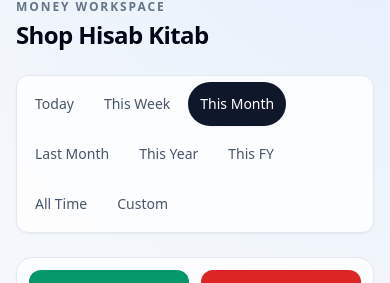
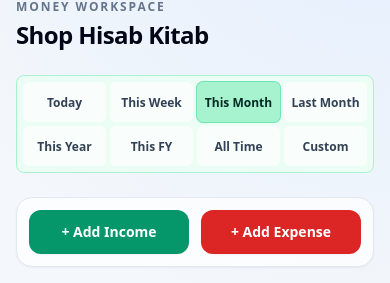
Before and after one commit to AVI5211/aviraj-personal-agent, a Next.js app in the folder app/: page /shop in a window 390 px wide. Shown: the part 170-453 px from the top of the page. Built offline with nearby package versions, Linux system fonts and the light colour scheme; no server answers.

Commit message:
Refine mobile period filter design

```diff
--- a/app/src/components/PeriodFilter.tsx
+++ b/app/src/components/PeriodFilter.tsx
@@ -31,16 +31,17 @@ export function PeriodFilter({
   onCustomToChange,
 }: PeriodFilterProps) {
   return (
-    <div className="flex flex-wrap items-center gap-1.5 rounded-xl border border-slate-200 bg-white/80 p-1.5 shadow-sm">
+    <div className="grid grid-cols-4 gap-1 rounded-lg border border-emerald-200 bg-emerald-50 p-1.5 sm:flex sm:flex-wrap sm:items-center">
       {PERIOD_OPTIONS.map((option) => (
         <button
           key={option.value}
           type="button"
           onClick={() => onPeriodChange(option.value)}
-          className={`rounded-full px-3 py-1.5 text-sm font-medium transition ${
+          aria-pressed={period === option.value}
+          className={`min-h-10 rounded-md px-1.5 py-1 text-xs font-semibold leading-tight transition-colors duration-200 sm:px-3 sm:text-sm ${
             period === option.value
-              ? "bg-slate-900 text-white shadow-sm"
-              : "text-slate-600 hover:bg-slate-100 hover:text-slate-900"
+              ? "bg-emerald-200 text-emerald-950 shadow-sm ring-1 ring-emerald-300"
+              : "bg-white/70 text-slate-700 hover:bg-emerald-100 hover:text-emerald-950"
           }`}
         >
           {option.label}
@@ -48,19 +49,19 @@ export function PeriodFilter({
       ))}
 
       {period === "custom" && (
-        <div className="flex items-center gap-2">
+        <div className="col-span-4 grid grid-cols-[1fr_auto_1fr] items-center gap-1.5 border-t border-emerald-200 pt-1.5 sm:flex sm:border-0 sm:pt-0">
           <input
             type="date"
             value={customFrom}
             onChange={(e) => onCustomFromChange(e.target.value)}
-            className="rounded-md border border-slate-300 px-2 py-1 text-sm"
+            className="min-w-0 rounded-md border border-emerald-200 bg-white px-2 py-2 text-sm text-slate-800 outline-none focus:border-emerald-500 focus:ring-2 focus:ring-emerald-100"
           />
-          <span className="text-slate-400">to</span>
+          <span className="text-xs font-medium text-emerald-800">to</span>
           <input
             type="date"
             value={customTo}
             onChange={(e) => onCustomToChange(e.target.value)}
-            className="rounded-md border border-slate-300 px-2 py-1 text-sm"
+            className="min-w-0 rounded-md border border-emerald-200 bg-white px-2 py-2 text-sm text-slate-800 outline-none focus:border-emerald-500 focus:ring-2 focus:ring-emerald-100"
           />
         </div>
       )}
```
